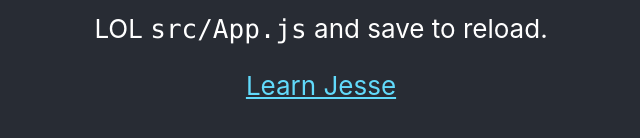
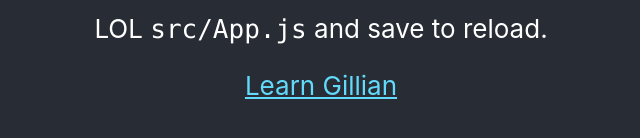
Before and after one commit to jasssse/consano, a React (Create React App) app: page / in a window 1280 px wide. Shown: the part 516-654 px from the top of the page, without its empty margins (319-959 px from the left). Built offline with nearby package versions, Linux system fonts and the light colour scheme.

Commit message:
gill first commit

```diff
--- a/src/App.js
+++ b/src/App.js
@@ -15,7 +15,7 @@ function App() {
           target="_blank"
           rel="noopener noreferrer"
         >
-          Learn Jesse
+          Learn Gillian
         </a>
       </header>
     </div>
```
